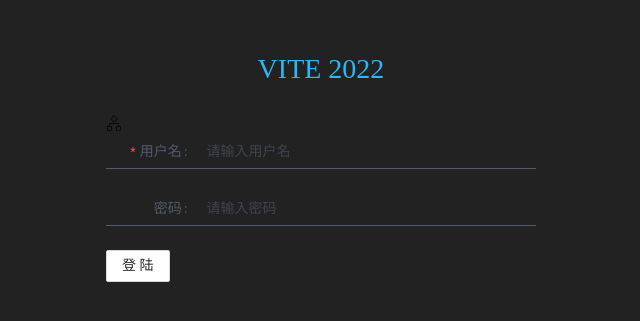
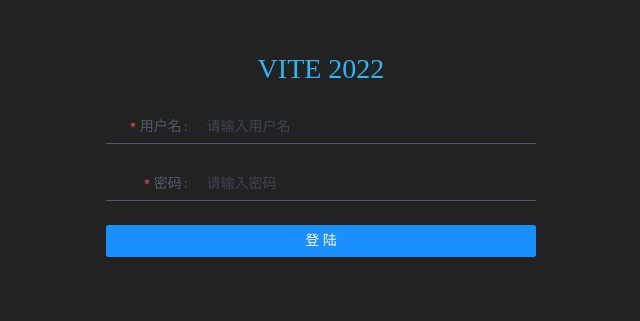
Before and after one commit to dongxiaofan/vite-2022, a Vue app: page /login in a window 1280 px wide. Shown: the part 193-514 px from the top of the page, without its empty margins (319-959 px from the left). Built offline with nearby package versions, Linux system fonts and the light colour scheme.

Commit message:
补充登陆验证及跳转

```diff
--- a/src/views/login/login.vue
+++ b/src/views/login/login.vue
@@ -2,16 +2,17 @@
   <div class="login-container">
     <div class="login-container-form">
       <h1 class="login-title mb-20">VITE 2022</h1>
-      <i class="iconfont icon-liuchengzhongxin" />
       <div class="login-form">
-        <a-form ref="loginFormRef" :model="loginForm" @keyup.enter="handleSubmit" :label-col="{ span: 5 }" :wrapper-col="{ span: 12 }">
-          <a-form-item name="userName" label="用户名" :rules="{required: true, message: '请输入用户名', trigger: 'change'}">
-            <a-input v-model:value="loginForm.userName" autocomplete="off" placeholder="请输入用户名" />
+        <a-form ref="loginFormRef" :model="loginFormData" @keyup.enter="handleSubmit" :label-col="{ span: 5 }" :wrapper-col="{ span: 24 }">
+          <a-form-item name="userName" label="用户名" :rules="[{required: true, message: '请输入用户名',trigger: 'change'}]">
+            <a-input v-model:value="loginFormData.userName" autocomplete="off" placeholder="请输入用户名" />
           </a-form-item>
-          <a-form-item name="password" label="密码">
-            <a-input v-model:value="loginForm.password" autocomplete="off" placeholder="请输入密码" />
+          <a-form-item name="password" label="密码" :rules="[{required: true, message: '请输入密码',trigger: 'change'}]">
+            <a-input v-model:value="loginFormData.password" autocomplete="off" placeholder="请输入密码" />
           </a-form-item>
-          <a-button @click="handleSubmit()">登陆</a-button>
+          <a-form-item>
+            <a-button type="primary" block class="login_btn" @click="handleSubmit()">登陆</a-button>
+          </a-form-item>
         </a-form>
       </div>
     </div>
@@ -34,34 +35,34 @@
   computed: {},
 
   setup() {
-    const loginForm = {
+    const loginFormData = reactive<any>({ // reactive 创建响应式对象
       userName: '',
       password: '',
-    }
+    })
 
     const loginFormRef = ref()
     const store = useStore()
     const router = useRouter()
 
-    // const rules = reactive({
-    //   userName: [{require: true, message: '请输入用户名', trigger: 'change'}],
-    //   password: [{require: true, message: '请输入密码', trigger: 'change'}],
-    // })
-
     const rules = {
-      userName: {require: true, message: '请输入用户名', trigger: 'change'}
+      userName: [{require: true, message: '请输入用户名', trigger: 'change'}],
+      password: [{require: true, message: '请输入密码', trigger: 'change'}],
     }
 
     const handleSubmit = ():void => {
       console.log('loginFormRef: ', loginFormRef)
       console.log('value: ', loginFormRef.value)
       loginFormRef.value.validate().then(() => {
-        console.log('点击了提交')
+        console.log('点击了提交 loginForm: ', loginFormData.userName)
+
+        const route = router.currentRoute.value
+        const url = route.query.redirect || '/demo1'
+        router.push(url as string)
       })
     }
 
     return {
-      loginForm,
+      loginFormData,
       loginFormRef,
       rules,
       handleSubmit
@@ -92,6 +93,9 @@
               color: #515a6e;
             }
           }
+          &:last-child{
+            border-bottom: transparent;
+          }
           .ant-form-item-control-input{
             .ant-input{
               color: #2db7f5;
```
